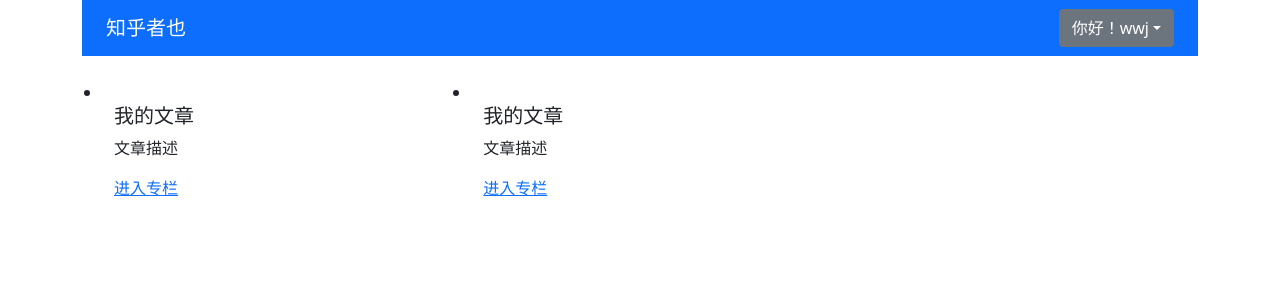
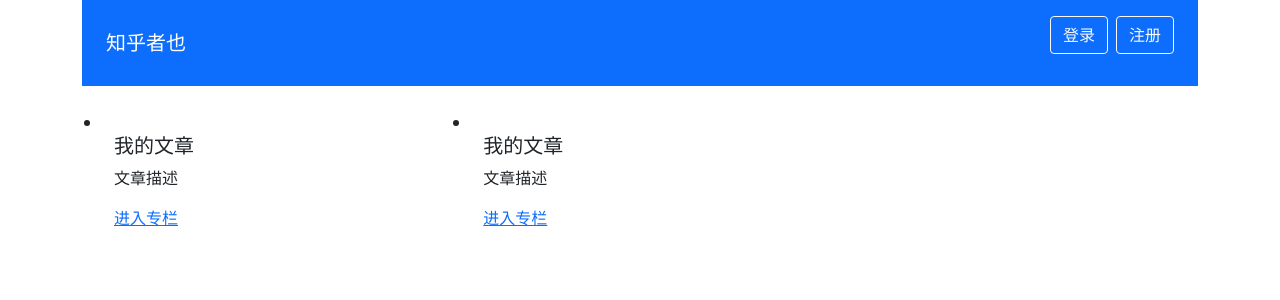
Before and after one commit to Aiences/-, a Vue app: page /#/about in a window 1280 px wide. Shown: the top 300 px of the page. Built offline with nearby package versions, Linux system fonts and the light colour scheme.

Commit message:
添加store

```diff
--- a/package.json
+++ b/package.json
@@ -12,7 +12,8 @@
     "bootstrap": "^5.0.0-alpha3",
     "mitt": "^2.1.0",
     "vue": "^3.0.0",
-    "vue-router": "^4.0.0-0"
+    "vue-router": "^4.0.0-0",
+    "vuex": "^4.0.0-rc.2"
   },
   "devDependencies": {
     "@types/jest": "^24.0.19",
--- a/src/components/Header.vue
+++ b/src/components/Header.vue
@@ -1,7 +1,7 @@
 <template>
   <nav class="navbar navbar-dark bg-primary justify-content-between mb-4 px-4">
     <a class="navbar-brand" href="#">知乎者也</a>
-    <ul v-if="!userInfo.isLogin" class="list-inline">
+    <ul v-if="!currentUser.isLogin" class="list-inline">
       <li class="list-inline-item">
         <a href="#" class="btn btn-outline-light my-2">登录</a>
       </li>
@@ -10,38 +10,26 @@
       </li>
     </ul>
 
-    <drop-down v-else :title="title"> </drop-down>
+    <drop-down v-else :title="currentUser.name"> </drop-down>
   </nav>
 </template>
 
 <script lang="ts">
-import { defineComponent, PropType, ref } from "vue";
-import DropDown from "@/components/DropDown.vue"
-
-export interface UserProps {
-  isLogin: boolean;
-  name?: string;
-  userId?: number;
-}
+import { computed, defineComponent, PropType, ref } from "vue";
+import DropDown from "@/components/DropDown.vue";
+import { useStore } from "vuex";
 
 export default defineComponent({
   name: "Header",
-  props: {
-    userInfo: {
-      type: Object as PropType<UserProps>,
-      required: true,
-    },
+  components: {
+    DropDown,
   },
-  components: {
-    DropDown
-  },
-  setup(props) {
-    const title = ref("你好！" + props.userInfo.name)
-
+  setup() {
+    const store = useStore();
+    const currentUser = computed(() => store.state.users);
     return {
-      title
-    }
-
+      currentUser,
+    };
   },
 });
 </script>
--- a/src/main.ts
+++ b/src/main.ts
@@ -1,5 +1,9 @@
 import { createApp } from 'vue'
 import App from './App.vue'
 import router from './router'
+import store from "./store"
 
-createApp(App).use(router).mount('#app')
+createApp(App)
+    .use(router)
+    .use(store)
+    .mount('#app')
--- /dev/null
+++ b/src/store/index.ts
@@ -0,0 +1,56 @@
+
+import { createStore } from 'vuex'
+
+type UserProps = {
+    isLogin: boolean;
+    name?: string;
+    userId?: number;
+}
+
+type tableDataItem = {
+    readonly id: number,
+    title: string,
+    describe: string,
+}
+
+export interface GlobalDataProps {
+    users: UserProps,
+    tableData: tableDataItem[]
+}
+
+const store = createStore<GlobalDataProps>({
+    state: {
+        users: {
+            isLogin: false
+        },
+        tableData: [
+            {
+                id: 1,
+                title: 'test',
+                describe: 'lllllllll',
+            },
+            {
+                id: 2,
+                title: 'ooo',
+                describe: 'lllllllll',
+            }
+        ]
+    },
+    getters: {
+        getItemById: (state) => (id: number) => {
+            return state.tableData.find(item => item.id === id)
+        }
+
+    },
+    mutations: {
+        login(state) {
+            state.users = { ...state.users, isLogin: true, name: 'wwj' }
+        }
+    },
+    actions: {
+
+    },
+
+});
+
+export default store;
--- a/src/views/About.vue
+++ b/src/views/About.vue
@@ -1,7 +1,7 @@
 
 <template>
   <div class="container">
-    <Header :userInfo="userInfo"></Header>
+    <Header></Header>
     <ColumnList :list="list"></ColumnList>
   </div>
 </template>
@@ -9,9 +9,8 @@
 <script lang="ts">
 import { defineComponent } from "vue";
 import ColumnList, { ColumnProps } from "@/components/ColumnList.vue";
-import Header, { UserProps } from "@/components/Header.vue";
-const columnList: ColumnProps[] =
-  [
+import Header from "@/components/Header.vue";
+const columnList: ColumnProps[] = [
   {
     id: 10,
     title: "我的文章",
@@ -22,12 +21,8 @@ const columnList: ColumnProps[] =
     title: "我的文章",
     describe: "文章描述",
   },
-  ]
+];
 
-const userInfo: UserProps = {
-  isLogin: true,
-  name: "wwj",
-};
 export default defineComponent({
   name: "About",
   components: {
@@ -37,7 +32,6 @@ export default defineComponent({
   setup() {
     return {
       list: columnList,
-      userInfo,
     };
   },
 });
--- a/src/views/Home.vue
+++ b/src/views/Home.vue
@@ -12,13 +12,16 @@
       >我是一个弹框</Model
     >
     <button @click="openModel">打开弹框</button>
+    {{obj}}
   </div>
 </template>
 
 <script lang="ts">
-import { ref, computed, reactive, toRefs } from "vue";
+import { ref, computed, reactive, toRefs, defineComponent } from "vue";
 import useMousePosition from "@/hooks/useMousePosition";
 import Model from "@/components/Model.vue"
+import { useStore } from "vuex";
+
 
 interface DataProps {
   count: number;
@@ -29,7 +32,7 @@ interface DataProps {
     name?: string;
   };
 }
-export default {
+export default defineComponent( {
   name: "Home",
   components: {
     Model
@@ -47,6 +50,9 @@ export default {
     //ref 与 reactive 使用原则
     //1.ref的参数为原始值类型；reactive 的参数可以为任意类型
     //2.reactive 必须与toRefs 一起使用，才能输出响应式对象
+
+    const store = useStore()
+    const obj = store.getters.getItemById(1)
 
     const { x, y } = useMousePosition();
 
@@ -81,8 +87,9 @@ export default {
       y,
       isOpenModel,
       openModel,
-      closeModel
+      closeModel,
+      obj
     };
   },
-};
+});
 </script>
--- a/src/views/Login.vue
+++ b/src/views/Login.vue
@@ -28,6 +28,8 @@
 import ValidateInput, { RulesProp } from "@/components/ValidateInput.vue";
 import { defineComponent, reactive, ref } from "vue";
 import ValidateForm from "@/components/ValidateForm.vue";
+import { useStore } from "vuex";
+import router from "@/router";
 
 export default defineComponent({
   components: { ValidateInput, ValidateForm },
@@ -57,8 +59,14 @@ export default defineComponent({
       },
     ];
 
+    const store = useStore();
+
     const doSubmit = (val: boolean) => {
-      console.log(val, "========");
+      //登录成功
+      if (val) {
+        store.commit("login");
+        router.push("/about");
+      }
     };
 
     return {
```
Also changed, not shown: src/components/ColumnList.vue (+4 -4 lines), .eslintrc.js, 1 other file (tests, documents, lock files or other folders). Lines whose indentation alone changed are shown as unchanged.
